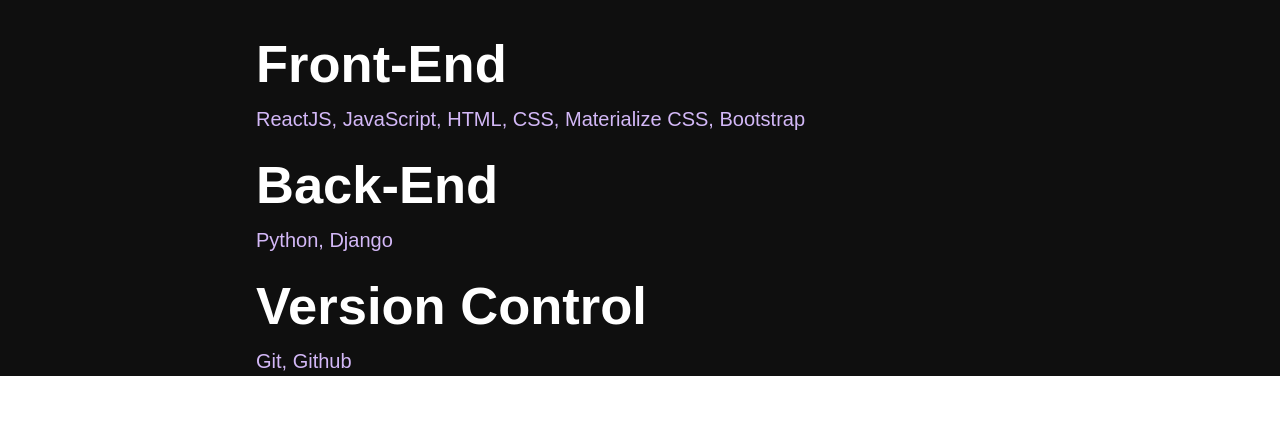
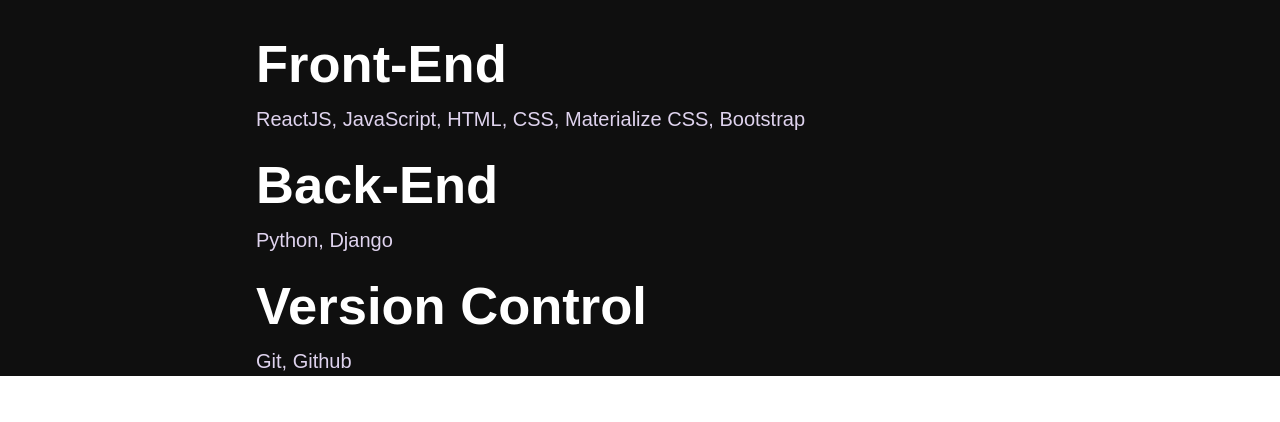
Before and after one commit to fulyaertay/react-personal-portfolio, a React (Create React App) app: page / in a window 1280 px wide. Shown: the part 887-1309 px from the top of the page. Built offline with nearby package versions, Linux system fonts and the light colour scheme.

Commit message:
feat:edited about style

```diff
--- a/src/App.css
+++ b/src/App.css
@@ -174,7 +174,7 @@
 
 .list span {
   font-size: 20px;
-  color: rgb(211, 184, 247);
+  color: rgb(223, 211, 238);
 }
 .skills h2{
   margin-top: 20px;
```
